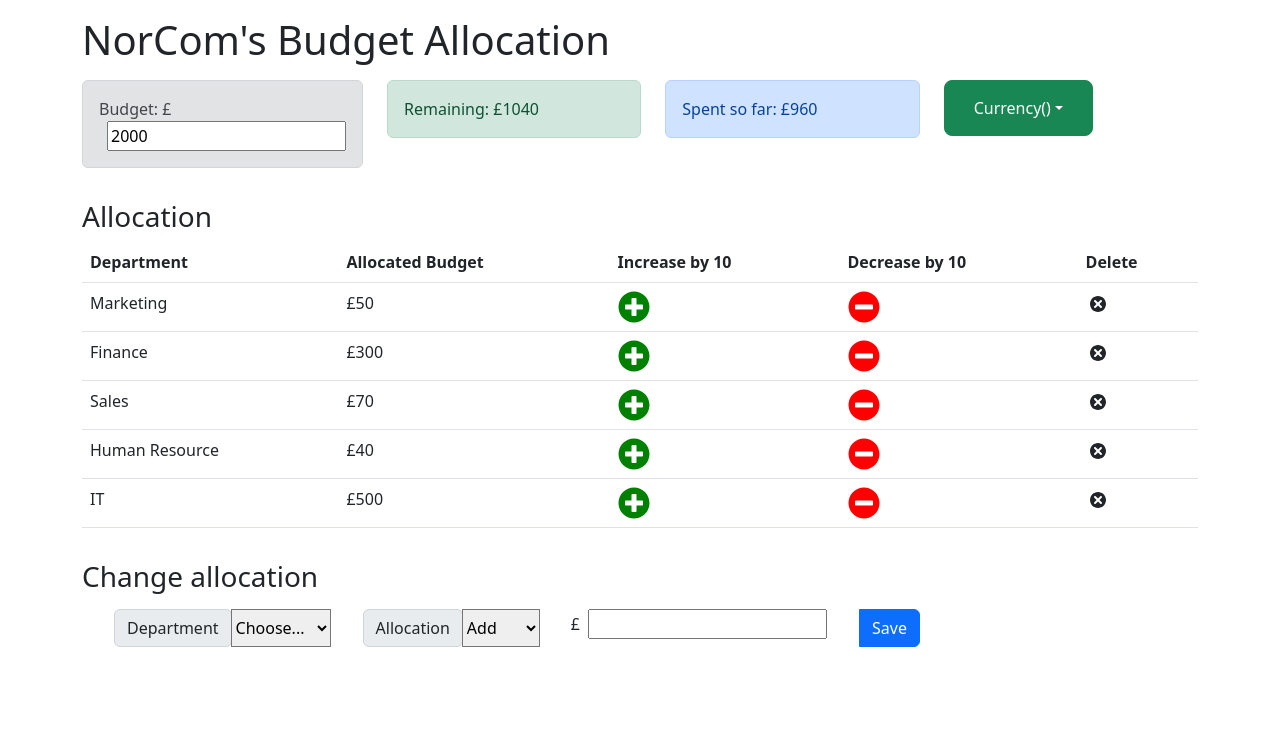
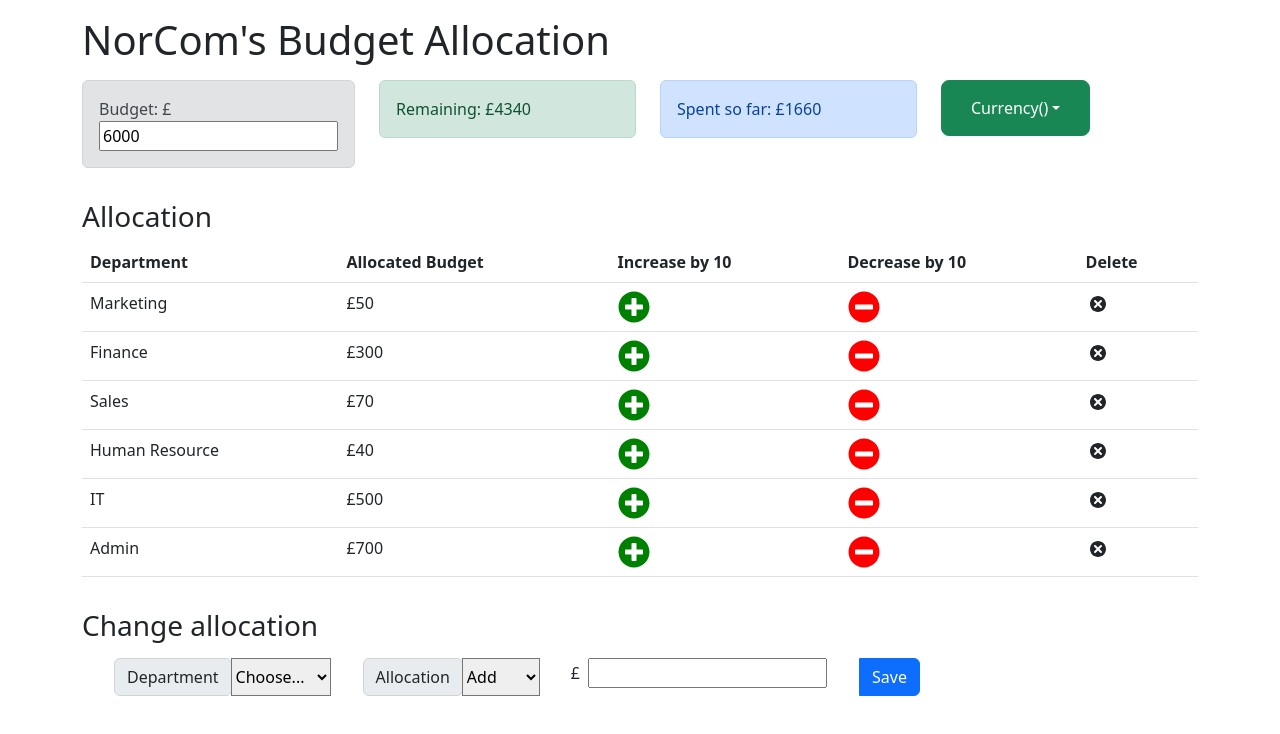
Before and after one commit to ibm-developer-skills-network/ejtos-react_budget_app, a React (Create React App) app: page / in a window 1280 px wide. Shown: the top 734 px of the page. Built offline with nearby package versions, Linux system fonts and the light colour scheme.

Commit message:
Styling fixes

```diff
--- a/src/components/AllocationForm.js
+++ b/src/components/AllocationForm.js
@@ -69,7 +69,7 @@ const AllocationForm = (props) => {
                         id='cost'
                         step="5"
                         value={cost}
-                        style={{ marginLeft: '.5rem' , size: 10}}
+                        style={{ marginLeft: '.5rem'}}
                         onChange={(event) => setCost(event.target.value)}>
                         </input>
                       </span>
--- a/src/components/Budget.js
+++ b/src/components/Budget.js
@@ -26,18 +26,17 @@ const Budget = (props) => {
 
     return (
         <div className='alert alert-secondary'>
-          <span>Budget: {currency}
+          <label>Budget: {currency}
           <input
               required='required'
               type='number'
               id='budget'
               max="20000"
               step="10"
-              defaultValue="2000"
-              style={{ marginLeft: '.5rem' , size: 10}}
-              onChange={(event) => checkBudget(event)}>
-              </input>
-              </span>
+              defaultValue="6000"
+              onChange={(event) => checkBudget(event)}
+              />
+          </label>
         </div>
     );
 };
--- a/src/context/AppContext.js
+++ b/src/context/AppContext.js
@@ -78,13 +78,14 @@ export const AppReducer = (state, action) => {
 
 // 1. Sets the initial state when the app loads
 const initialState = {
-    budget: 2000,
+    budget: 6000,
     expenses: [
         { id: "Marketing", name: 'Marketing', cost: 50 },
         { id: "Finance", name: 'Finance', cost: 300 },
         { id: "Sales", name: 'Sales', cost: 70 },
         { id: "Human Resource", name: 'Human Resource', cost: 40 },
         { id: "IT", name: 'IT', cost: 500 },
+        { id: "Admin", name:'Admin', cost: 700},
     ],
     currency: '£'
 };
```
Also changed, not shown: 1 other file (tests, documents, lock files or other folders).
